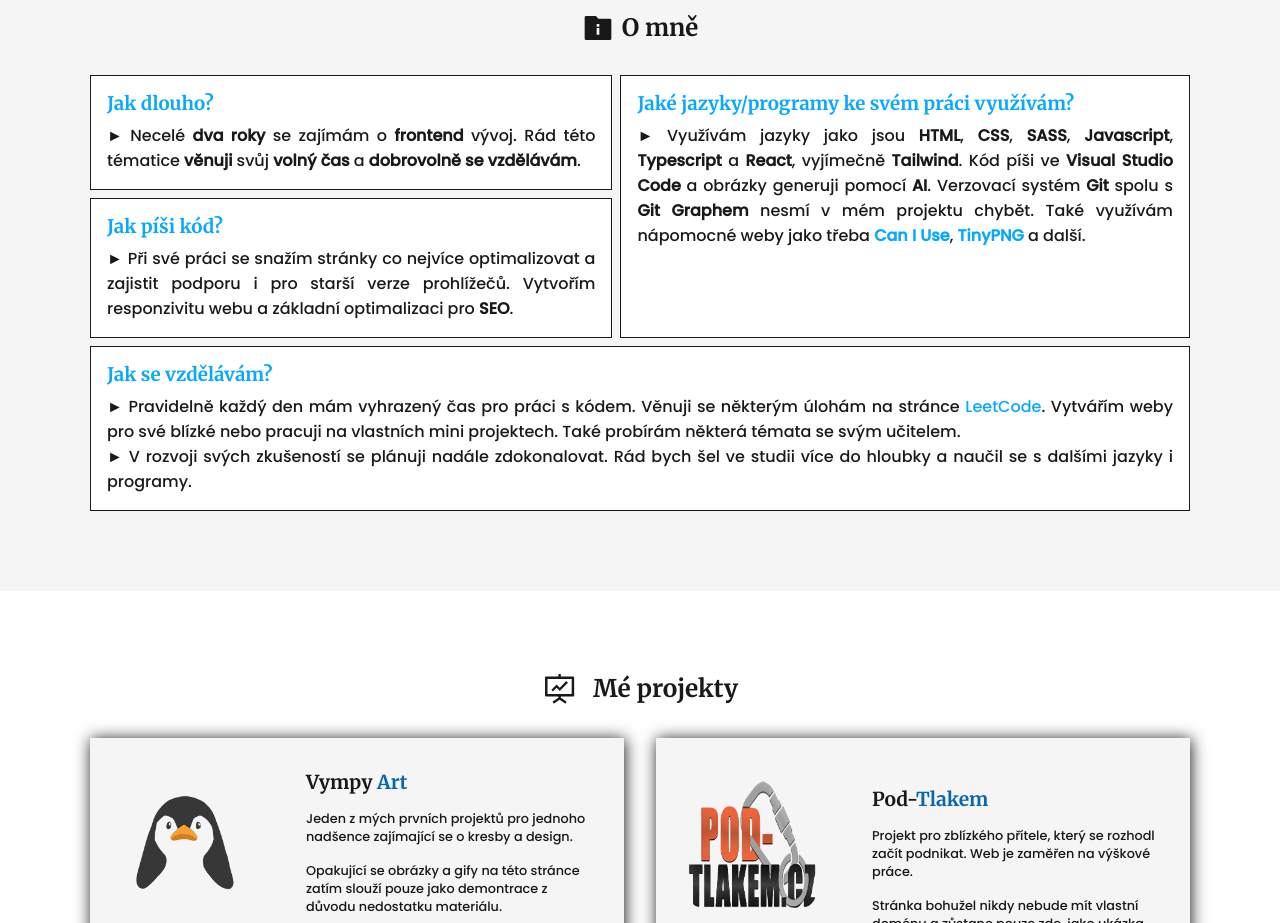
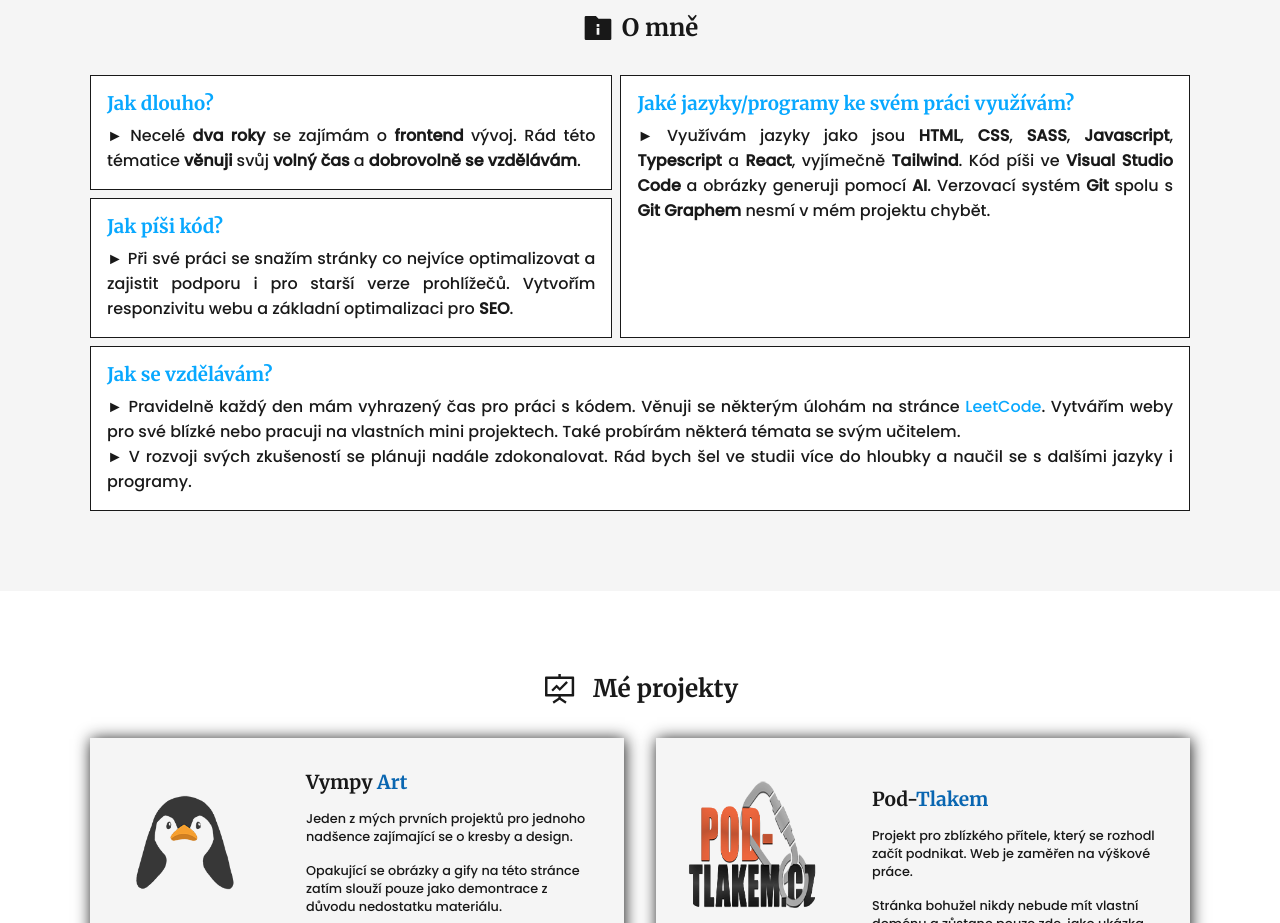
Before and after one commit to PikeHavelka/portfolio, a React (Create React App) app: page / in a window 1280 px wide. Shown: the part 780-1703 px from the top of the page. Built offline with nearby package versions, Linux system fonts and the light colour scheme.

Commit message:
changed text about me

```diff
--- a/src/layout/aboutMe/AboutMe.tsx
+++ b/src/layout/aboutMe/AboutMe.tsx
@@ -21,7 +21,7 @@ function AboutMe() {
           <div className="text grid-box-2">
             <h3>Jaké jazyky/programy ke svém práci využívám?</h3>
 
-            <p>Využívám jazyky jako jsou <strong>HTML</strong>, <strong>CSS</strong>, <strong>SASS</strong>, <strong>Javascript</strong>, <strong>Typescript</strong> a <strong>React</strong>, vyjímečně <strong>Tailwind</strong>. Kód píši ve <strong>Visual Studio Code</strong> a obrázky generuji pomocí <strong>AI</strong>. Verzovací systém <strong>Git</strong> spolu s <strong>Git Graphem</strong> nesmí v mém projektu chybět. Také využívám nápomocné weby jako třeba <strong><a href="https://caniuse.com/">Can I Use</a></strong>, <strong><a href="https://tinypng.com/">TinyPNG</a></strong> a další.</p>
+            <p>Využívám jazyky jako jsou <strong>HTML</strong>, <strong>CSS</strong>, <strong>SASS</strong>, <strong>Javascript</strong>, <strong>Typescript</strong> a <strong>React</strong>, vyjímečně <strong>Tailwind</strong>. Kód píši ve <strong>Visual Studio Code</strong> a obrázky generuji pomocí <strong>AI</strong>. Verzovací systém <strong>Git</strong> spolu s <strong>Git Graphem</strong> nesmí v mém projektu chybět.</p>
           </div>
 
 
```
